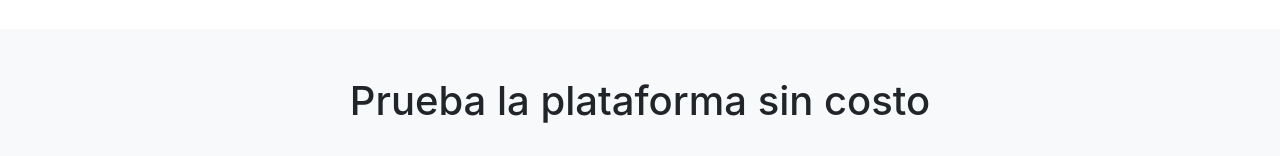
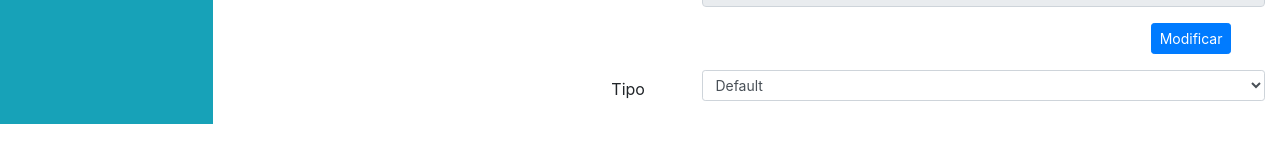
Before and after one commit to hectorveas/APPointment, an Angular app: page /sesion-personal-doctor in a window 1280 px wide. Before the commit this address led to /inicio-screen. Shown: the part 584-740 px from the top of the page. Built offline with nearby package versions, Linux system fonts and the light colour scheme.

Commit message:
cambios redundantes 2

```diff
--- a/src/app/app-routing.module.ts
+++ b/src/app/app-routing.module.ts
@@ -4,6 +4,7 @@
 import { InicioSesionScreenComponent } from './screens/inicio-sesion-screen/inicio-sesion-screen.component';
 import { RegistrarseScreenComponent } from './screens/registrarse-screen/registrarse-screen.component';
 import { SesionPersonalCitasDoctorComponent } from './screens/sesion-personal-citas-doctor/sesion-personal-citas-doctor.component';
+import { SesionPersonalDoctorComponent } from './screens/sesion-personal-doctor/sesion-personal-doctor.component';
 
 
 const routes: Routes = [
@@ -11,7 +12,8 @@
   {path: 'inicio-sesion-screen', component: InicioSesionScreenComponent },
   {path: 'inicio-screen', component: IncioScreenComponent},
   {path: 'registrarse-screen', component: RegistrarseScreenComponent },
-  {path: 'sesion-personal-citas-doctor', component: SesionPersonalCitasDoctorComponent},
+  {path: 'sesion-personal-citas-doctor', component: SesionPersonalCitasDoctorComponent },
+  {path: 'sesion-personal-doctor', component: SesionPersonalDoctorComponent},
   {path: '**', redirectTo:'/inicio-screen'}
 ];
 
--- a/src/app/screens/sesion-personal-doctor/sesion-personal-doctor.component.html
+++ b/src/app/screens/sesion-personal-doctor/sesion-personal-doctor.component.html
@@ -1,7 +1,7 @@
 <app-nav-bar></app-nav-bar>
 <div class="container-fluid">
     <div class="row" >
-        <div class="col-2 text-center pb-5" style="background-color: aqua; padding-top: 10%;"  >
+        <div class="col-2 text-center pb-5 bg-info">
           <app-nav-bar-izq></app-nav-bar-izq>
         </div>
 
@@ -103,7 +103,7 @@
                             <select class="form-control form-control-sm">
                               <option>Default</option>
                               <option>Medico General</option>
-                              <option>fonoaudiologo</option>
+                              <option>Fonoaudiologo</option>
                               <option>ETC</option>
                             </select>
                           </div>
```
